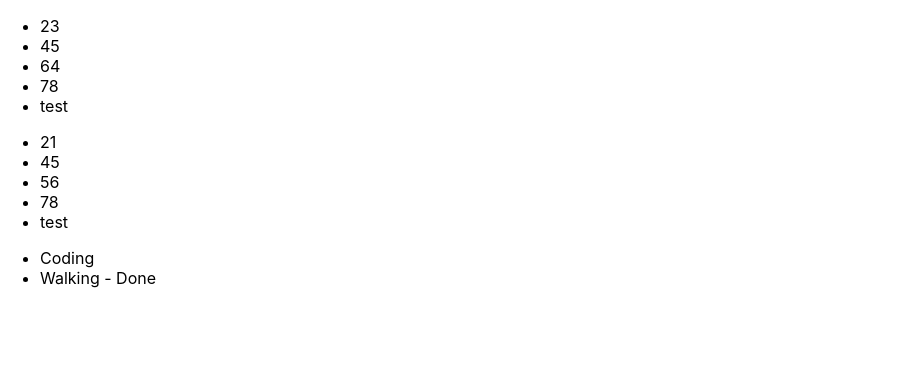
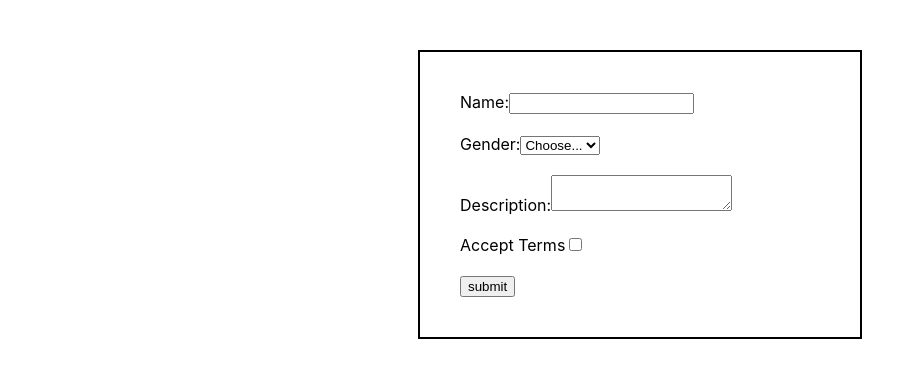
Before and after one commit to Andreick/basic-react-app, a React (Create React App) app: page / in a window 1280 px wide. Shown: the top 378 px of the page, without its empty margins (0-902 px from the left). Built offline with nearby package versions, Linux system fonts and the light colour scheme.

Commit message:
add input forms

```diff
--- a/package.json
+++ b/package.json
@@ -6,7 +6,6 @@
     "@testing-library/jest-dom": "^5.16.4",
     "@testing-library/react": "^13.3.0",
     "@testing-library/user-event": "^13.5.0",
-    "bootstrap": "^5.1.3",
     "react": "^18.1.0",
     "react-dom": "^18.1.0",
     "react-scripts": "5.0.1",
--- a/src/App.js
+++ b/src/App.js
@@ -1,27 +1,10 @@
 import './App.css';
-import NumberList from './NumberList';
+import UserForm from './UserForm';
 
 function App() {
-  const numbers = [23, 45, 64, 78, 'test'];
-  const numbers2 = [21, 45, 56, 78, 'test'];
-  const todos = [
-    { id: '1', name: 'Coding', isDone: false },
-    { id: '2', name: 'Walking', isDone: true },
-  ];
   return (
     <div>
-      <NumberList numbers={numbers} />
-      <NumberList numbers={numbers2} />
-      <ul>
-        {todos.map((todo) => {
-          return (
-            <li key={todo.id}>
-              {todo.name}
-              {todo.isDone && ' - Done'}
-            </li>
-          );
-        })}
-      </ul>
+      <UserForm />
     </div>
   );
 }
--- /dev/null
+++ b/src/UserForm.js
@@ -0,0 +1,94 @@
+import React from 'react';
+
+class UserForm extends React.Component {
+  constructor(props) {
+    super(props);
+    this.state = {
+      userName: '',
+      description: '',
+      gender: '',
+      acceptTerms: false,
+    };
+  }
+
+  handleChange = (event) => {
+    this.setState({
+      [event.target.name]:
+        event.target.type === 'checkbox'
+          ? event.target.checked
+          : event.target.value,
+    });
+  };
+
+  handleSubmit = (event) => {
+    event.preventDefault();
+    alert(
+      'User name: ' +
+        this.state.userName +
+        '\nDescription: ' +
+        this.state.description +
+        '\nGender: ' +
+        this.state.gender +
+        '\nAccept Terms: ' +
+        this.state.acceptTerms
+    );
+  };
+
+  render() {
+    return (
+      <form onSubmit={this.handleSubmit}>
+        <div>
+          <label>
+            Name:
+            <input
+              type="text"
+              name="userName"
+              value={this.state.userName}
+              onChange={this.handleChange}
+            ></input>
+          </label>
+        </div>
+        <div>
+          <label>
+            Gender:
+            <select
+              name="gender"
+              value={this.state.gender}
+              onChange={this.handleChange}
+            >
+              <option>Choose...</option>
+              <option value="male">Male</option>
+              <option value="female">Female</option>
+            </select>
+          </label>
+        </div>
+        <div>
+          <label>
+            Description:
+            <textarea
+              name="description"
+              value={this.state.description}
+              onChange={this.handleChange}
+            ></textarea>
+          </label>
+        </div>
+        <div>
+          <label>
+            Accept Terms
+            <input
+              type="checkbox"
+              name="acceptTerms"
+              checked={this.state.acceptTerms}
+              onChange={this.handleChange}
+            ></input>
+          </label>
+        </div>
+        <div>
+          <button type="submit">submit</button>
+        </div>
+      </form>
+    );
+  }
+}
+
+export default UserForm;
--- a/src/index.css
+++ b/src/index.css
@@ -11,3 +11,14 @@
   font-family: source-code-pro, Menlo, Monaco, Consolas, 'Courier New',
     monospace;
 }
+
+form {
+  width: 400px;
+  margin: 50px auto;
+  border: 2px #000000 solid;
+  padding: 20px;
+}
+
+form > div {
+  margin: 20px;
+}
```
Also changed, not shown: 1 other file (tests, documents, lock files or other folders).
